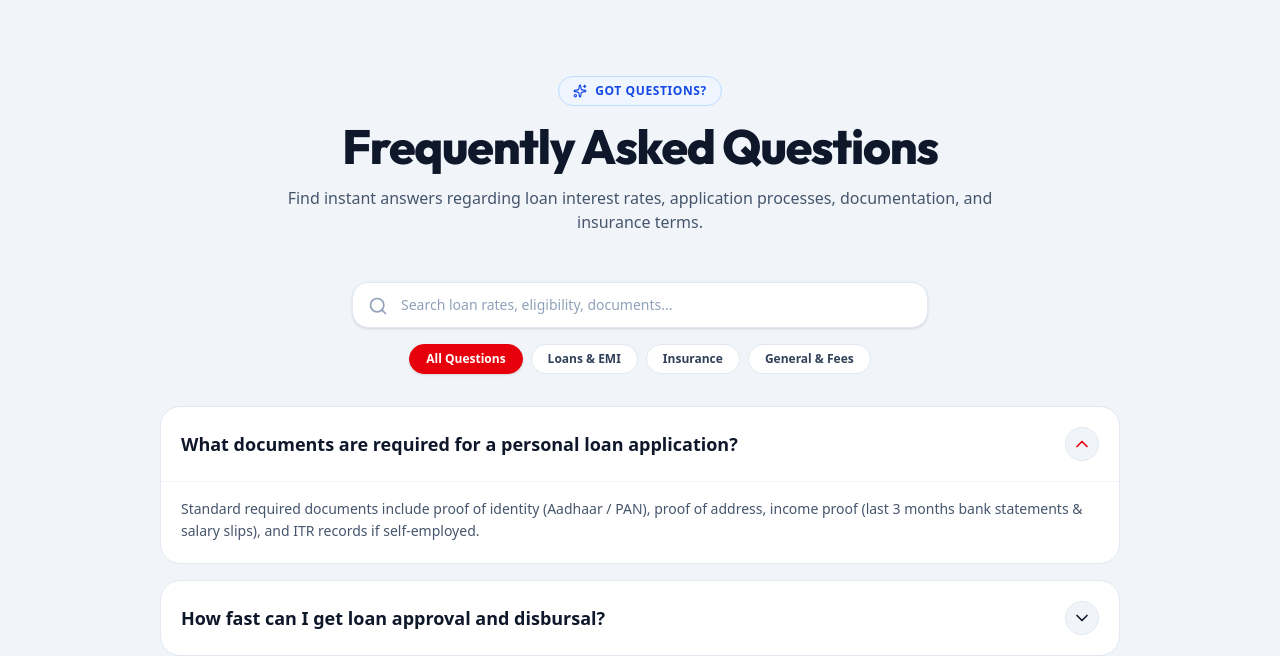
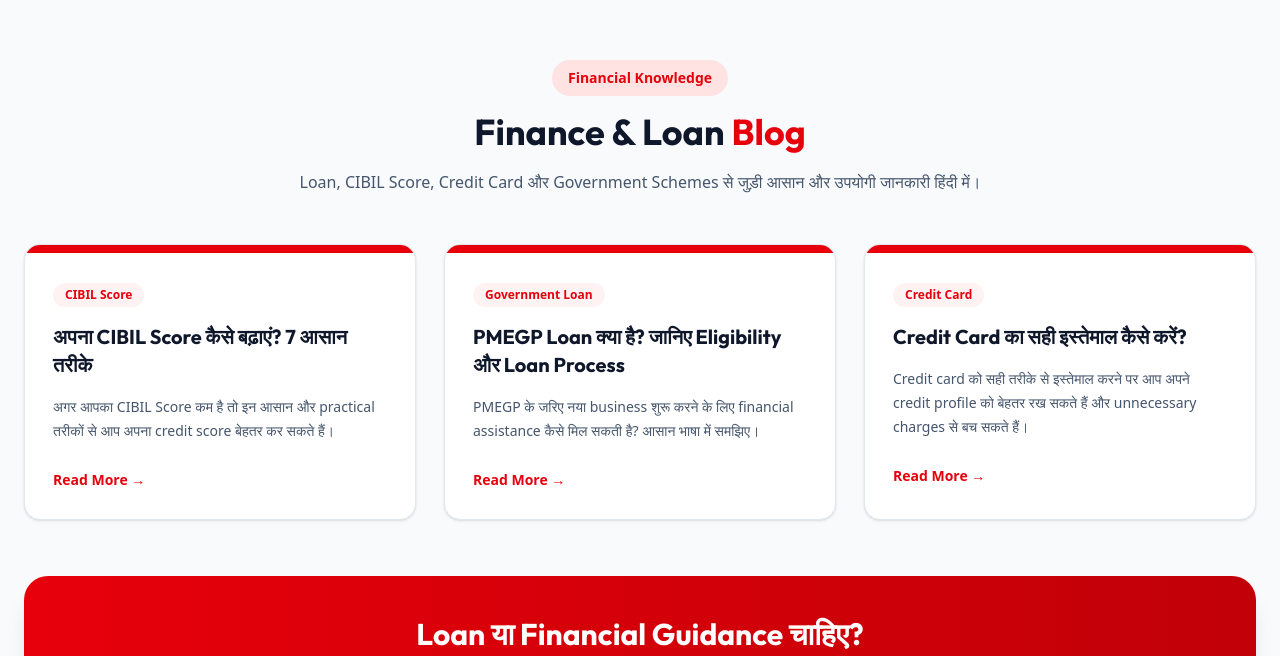
Before and after one commit to amzadkhancafe-prog/Amzad-consultancy-hub, a React (Vite) app: page / in a window 1280 px wide. Shown: the part 7924-8580 px from the top of the page. Built offline with nearby package versions, Linux system fonts and the light colour scheme.

Commit message:
Update App.tsx

```diff
--- a/src/App.tsx
+++ b/src/App.tsx
@@ -15,7 +15,7 @@ import { EligibilityModal } from './components/EligibilityModal';
 import { EmiNoticeModal } from './components/EmiNoticeModal';
 import { LegalModals, LegalModalType } from './components/LegalModals';
 import { FloatingActions } from './components/FloatingActions';
-
+import { Blog } from './components/Blog';
 export default function App() {
   const [darkMode, setDarkMode] = useState<boolean>(() => {
     return window.matchMedia && window.matchMedia('(prefers-color-scheme: dark)').matches;
@@ -83,7 +83,8 @@ export default function App() {
 
         {/* Customer Testimonials Section */}
         <Testimonials />
-
+{/* Blog Section */}
+<Blog />
         {/* FAQ Section */}
         <FAQ />
 
```
